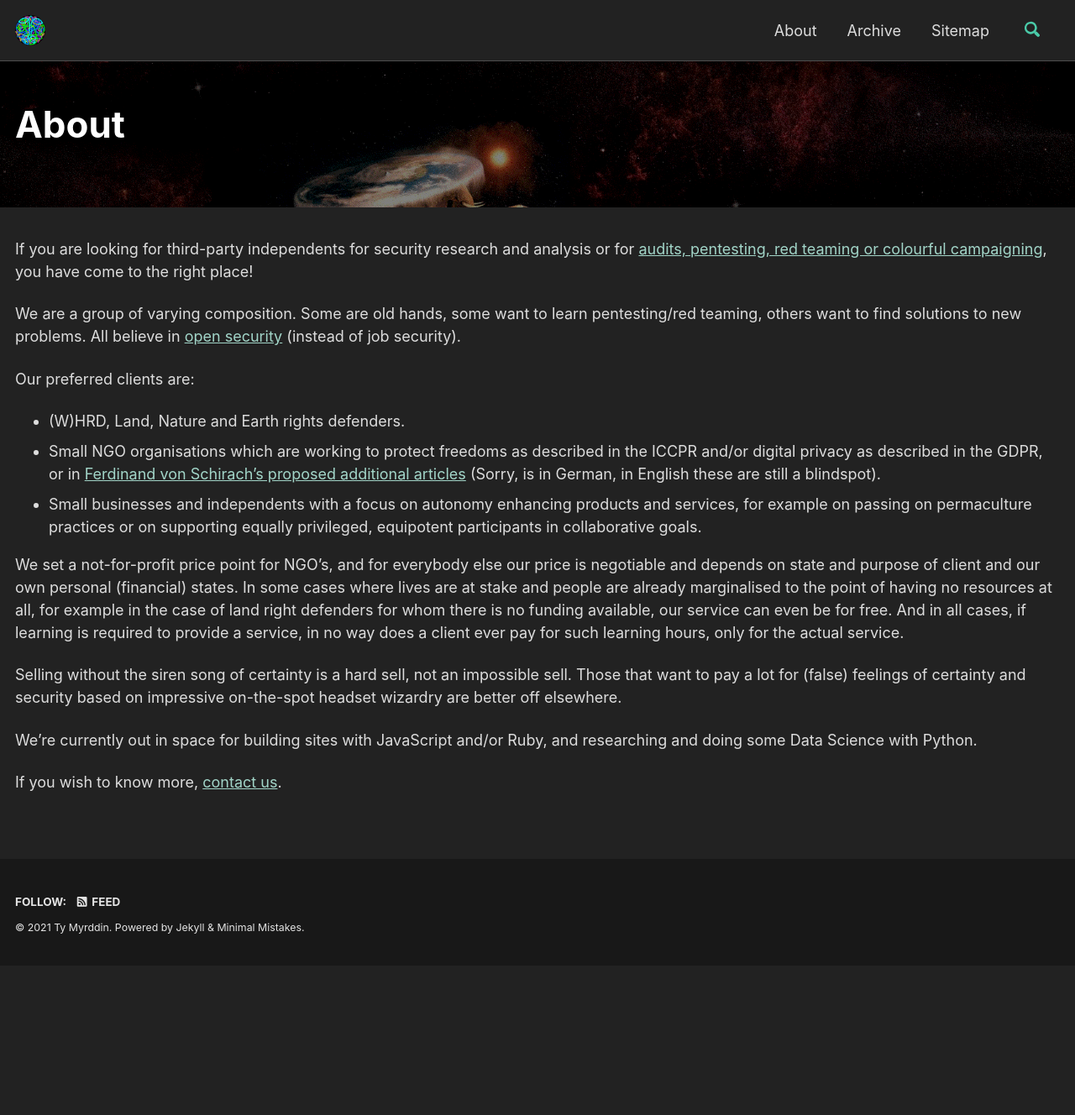
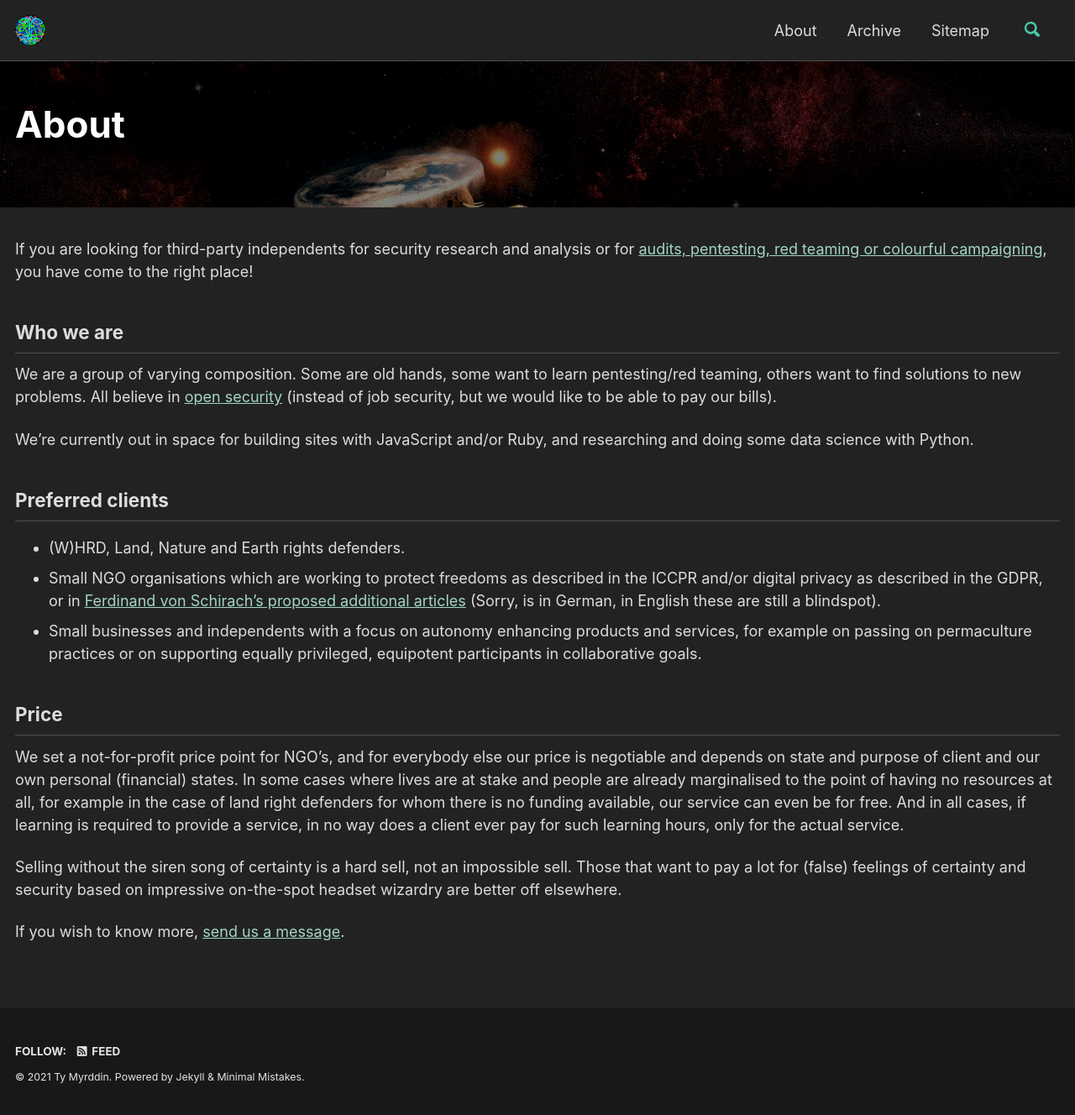
Before and after one commit to tymyrddin/tymyrddin.github.io, a Jekyll site: the page built from _pages/about.md, in a window 1280 px wide. Shown: the whole page at 84% size. Built offline with Jekyll 4.4.1, drawn with Linux system fonts in a browser that asks for light colours; cached includes are drawn as plain includes; before the commit the page ends 1150 px from its top, so only the background shows below that.

Commit message:
Reorganised

```diff
--- a/_pages/about.md
+++ b/_pages/about.md
@@ -13,18 +13,22 @@
 
 If you are looking for third-party independents for security research and analysis or for [audits, pentesting, red teaming or colourful campaigning](https://github.com/tymyrddin/orchard/wiki/Types-of-pentesting), you have come to the right place!
 
-We are a group of varying composition. Some are old hands, some want to learn pentesting/red teaming, others want to find solutions to new problems. All believe in [open security](https://github.com/tymyrddin/orchard) (instead of job security).
+## Who we are
 
-Our preferred clients are:
+We are a group of varying composition. Some are old hands, some want to learn pentesting/red teaming, others want to find solutions to new problems. All believe in [open security](https://github.com/tymyrddin/orchard) (instead of job security, but we would like to be able to pay our bills).
+
+We're currently out in space for building sites with JavaScript and/or Ruby, and researching and doing some data science with Python.
+
+## Preferred clients
 
 * (W)HRD, Land, Nature and Earth rights defenders.
 * Small NGO organisations which are working to protect freedoms as described in the ICCPR and/or digital privacy as described in the GDPR, or in [Ferdinand von Schirach's proposed additional articles](https://www.lto.de/recht/hintergruende/h/eu-grundrechte-charta-projekt-jeder-mensch-schirach-klinger-karpenstein-eugh-umweltschutz-digitalisierung-grundrechtsklage/) (Sorry, is in German, in English these are still a blindspot).
 * Small businesses and independents with a focus on autonomy enhancing products and services, for example on passing on permaculture practices or on supporting equally privileged, equipotent participants in collaborative goals.
 
+## Price
+
 We set a not-for-profit price point for NGO's, and for everybody else our price is negotiable and depends on state and purpose of client and our own personal (financial) states. In some cases where lives are at stake and people are already marginalised to the point of having no resources at all, for example in the case of land right defenders for whom there is no funding available, our service can even be for free. And in all cases, if learning is required to provide a service, in no way does a client ever pay for such learning hours, only for the actual service.
 
 Selling without the siren song of certainty is a hard sell, not an impossible sell. Those that want to pay a lot for (false) feelings of certainty and security based on impressive on-the-spot headset wizardry are better off elsewhere.
 
-We're currently out in space for building sites with JavaScript and/or Ruby, and researching and doing some Data Science with Python.
-
-If you wish to know more, [contact us](https://tymyrddin.space/#contact-us).
+If you wish to know more, [send us a message](https://tymyrddin.space/#contact-us).
```
